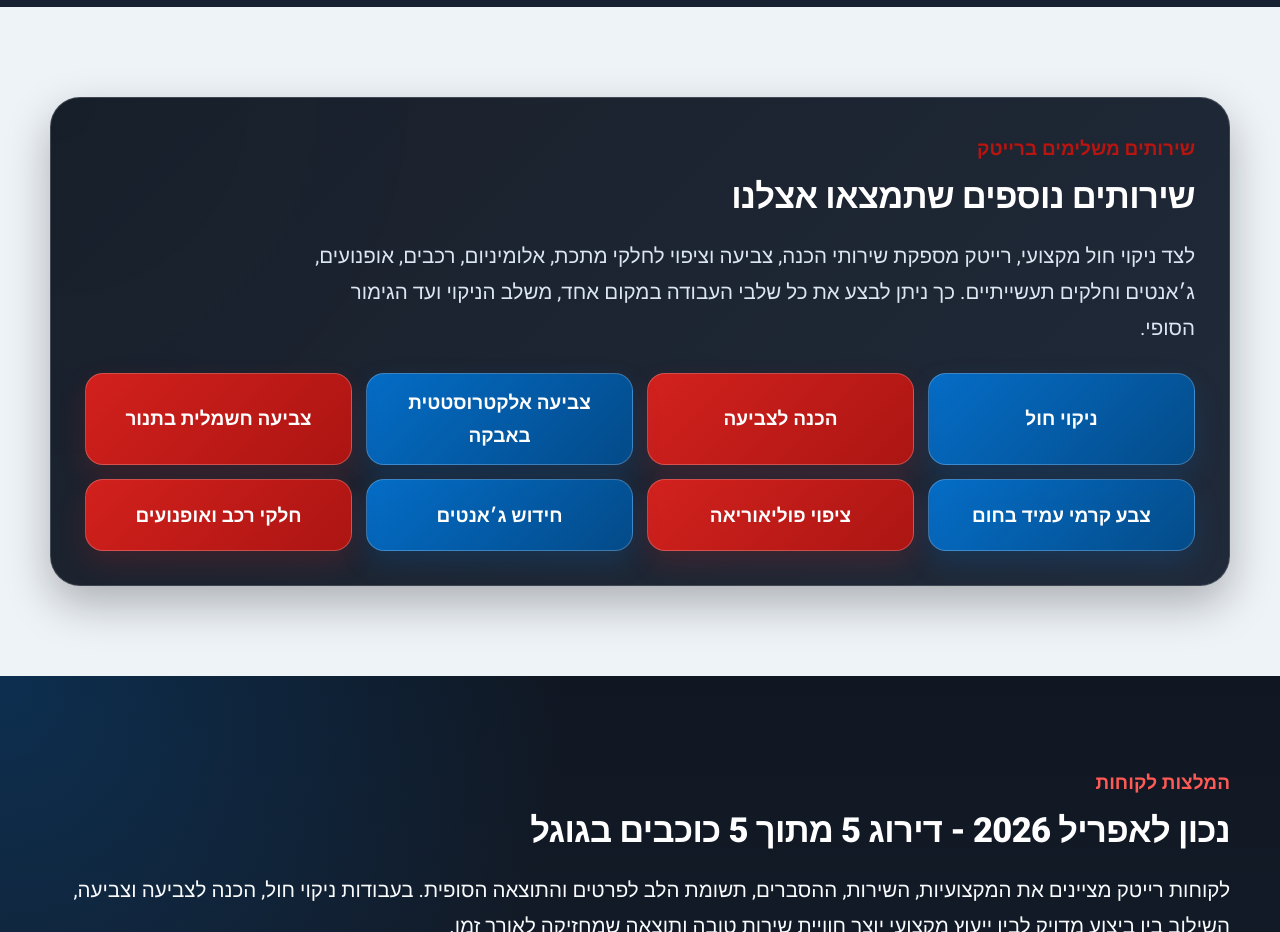
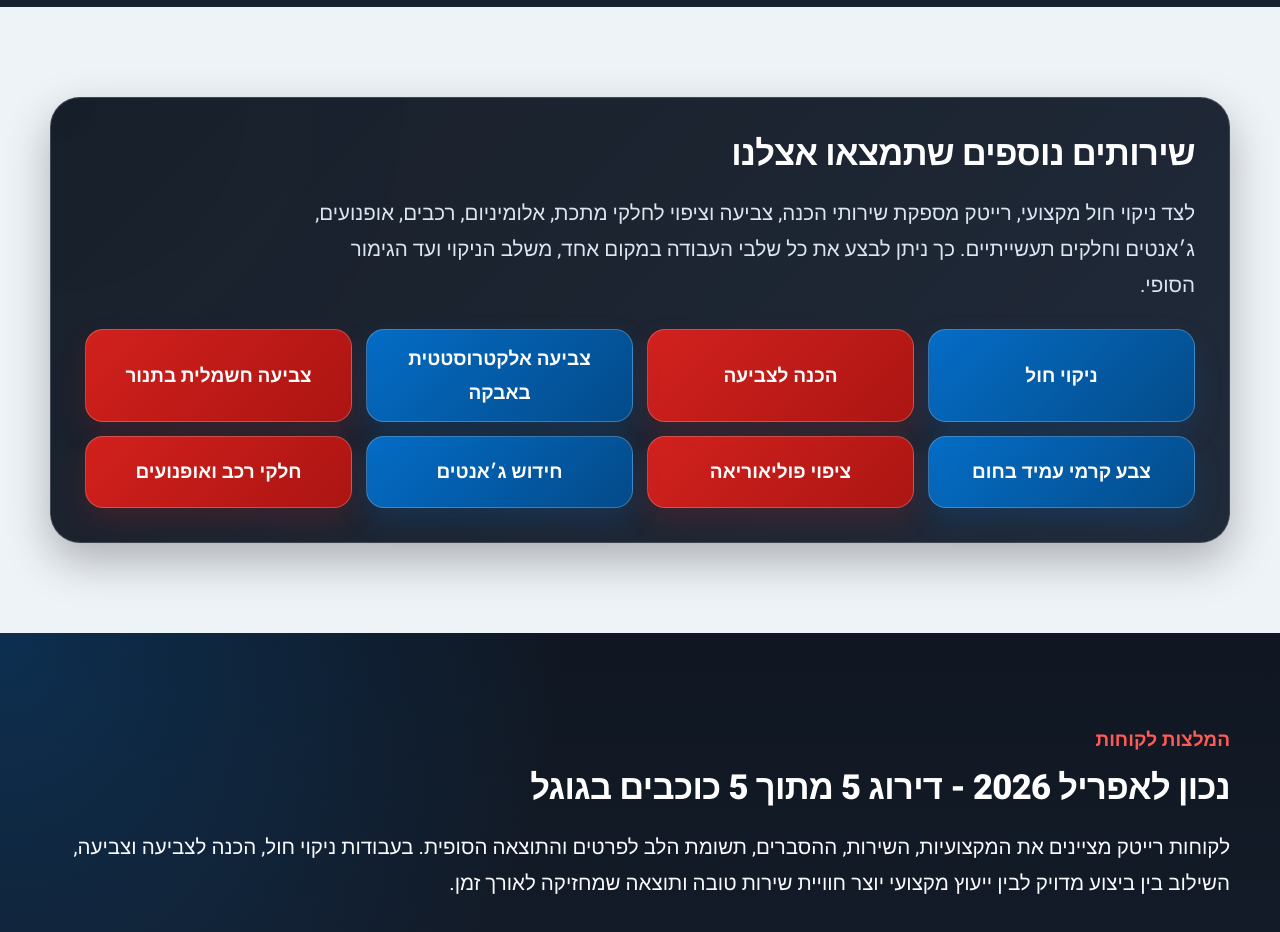
Before and after one commit to PrositesCoIl/rightek.co.il, a plain HTML site: page index.html in a window 1280 px wide. Shown: the part 4820-5752 px from the top of the page. Drawn offline with Linux system fonts and the light colour scheme.

Commit message:
Update index.html

```diff
--- a/index.html
+++ b/index.html
@@ -1296,7 +1296,6 @@
     <section id="services" class="section section-light" aria-labelledby="services-title">
       <div class="container">
         <div class="services-card">
-          <span class="section-kicker">שירותים משלימים ברייטק</span>
           <h2 id="services-title">שירותים נוספים שתמצאו אצלנו</h2>
           <p class="lead">
             לצד ניקוי חול מקצועי, רייטק מספקת שירותי הכנה, צביעה וציפוי לחלקי מתכת, אלומיניום, רכבים, אופנועים, ג׳אנטים וחלקים תעשייתיים. כך ניתן לבצע את כל שלבי העבודה במקום אחד, משלב הניקוי ועד הגימור הסופי.
```
